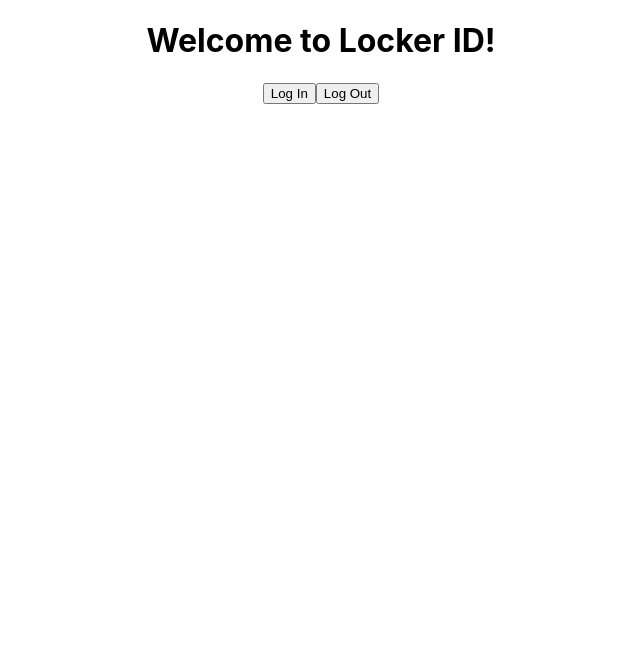
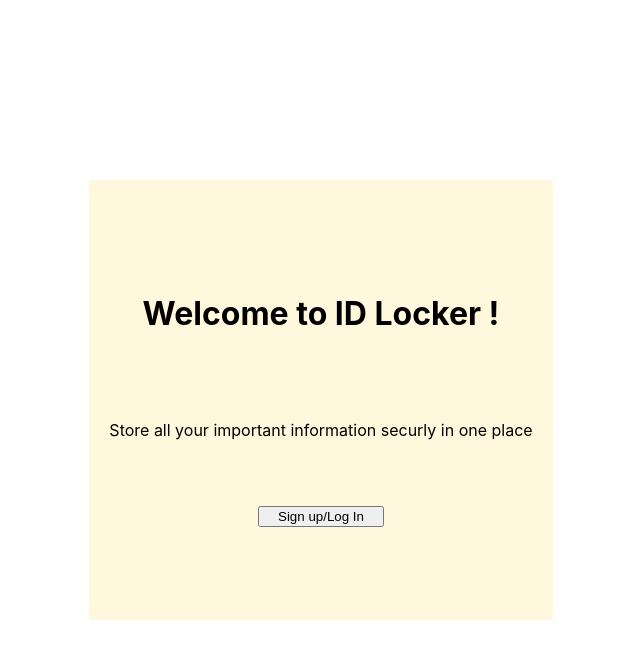
Before and after one commit to SchoolOfCode/w10_auth-athon-em_and_filip, a React (Create React App) app in the folder id_locker/: page / in a window 1280 px wide. Shown: the top 658 px of the page, without its empty margins (319-959 px from the left). Built offline with nearby package versions, Linux system fonts and the light colour scheme.

Commit message:
added some css

```diff
--- /dev/null
+++ b/id_locker/src/Components/Description/Description.js
@@ -0,0 +1,8 @@
+import React from "react";
+import './Description.css'
+
+const Description = () => {
+    return <p>Store all your important information securly in one place</p>
+}
+
+export default Description
--- /dev/null
+++ b/id_locker/src/Components/Home/Home.css
@@ -0,0 +1,19 @@
+.home-container {
+    height: 100vh;
+    display: flex;
+    justify-content: center;
+    align-items: center;
+    background-color: ;
+}
+
+.login-container {
+    display: flex;
+    flex-direction: column;
+    justify-content: center;
+    max-width: 40vw;
+    background-color: cornsilk;
+    align-items: center;
+    padding: 20px;
+    height: 400px;
+    gap: 50px;
+}
--- a/id_locker/src/Components/Home/Home.js
+++ b/id_locker/src/Components/Home/Home.js
@@ -1,14 +1,20 @@
 import React from "react";
 import Banner from "../Banner/Banner";
 import LoginButton from "../Login/Login";
-import LogoutButton from "../Logout/Logout"
+import Description from '../Description/Description'
+import './Home.css'
+
 //import { Link } from "react-router-dom";
 
 const Home = () => {
-    return <div>
-    <Banner text="Welcome to Locker ID!"/>
-    <LoginButton/>
-    <LogoutButton/>
+    return <div className="home-container">
+    <div className="login-container">
+        <Banner text="Welcome to ID Locker !"/>
+        <Description/>
+        <LoginButton/>
+    </div>
+
+
     </div>
     }
 
--- a/id_locker/src/Components/Login/Login.css
+++ b/id_locker/src/Components/Login/Login.css
@@ -0,0 +1,3 @@
+button {
+    width: 30%;
+}
--- a/id_locker/src/Components/Login/Login.js
+++ b/id_locker/src/Components/Login/Login.js
@@ -1,10 +1,11 @@
 import { useAuth0 } from "@auth0/auth0-react";
 import React from "react";
+import './Login.css'
 
 const LoginButton = () => {
   const { loginWithRedirect } = useAuth0();
 
-  return <button onClick={() => loginWithRedirect()}>Log In</button>;
+  return <button onClick={() => loginWithRedirect()}>Sign up/Log In</button>;
 };
 
 export default LoginButton;
--- a/id_locker/src/Components/Profile/Profile.js
+++ b/id_locker/src/Components/Profile/Profile.js
@@ -22,8 +22,9 @@ const Profile = () => {
           headers: {
             Authorization: `Bearer ${accessToken}`,
           },
+
         });
-
+        console.log(accessToken)
         const { user_metadata } = await metadataResponse.json();
 
         setUserMetadata(user_metadata);
--- a/id_locker/src/index.js
+++ b/id_locker/src/index.js
@@ -11,17 +11,19 @@ const root = ReactDOM.createRoot(document.getElementById("root"));
 
 root.render(
   <React.StrictMode>
-  <Auth0Provider
+   <BrowserRouter>
+    <Auth0Provider
     domain="dev-ch4vultf2jcs0mw7.uk.auth0.com"
     clientId="MkmmWmgzMVkQujdEzMdHzM9TvS3eHujU"
-    redirectUri={window.location.origin}
+    redirectUri='http://localhost:3000/profilePage'
     audience="https://dev-ch4vultf2jcs0mw7.uk.auth0.com/api/v2/"
     scope="read:current_user update:current_user_metadata"
   >
-  <BrowserRouter>
+
     <App /> {/* The various pages will be displayed by the `Main` component. */}
+
+    </Auth0Provider>
   </BrowserRouter>
-  </Auth0Provider>
   </React.StrictMode>
 );
 
```
Also changed, not shown: id_locker/src/Components/Description/Description.css (added).
